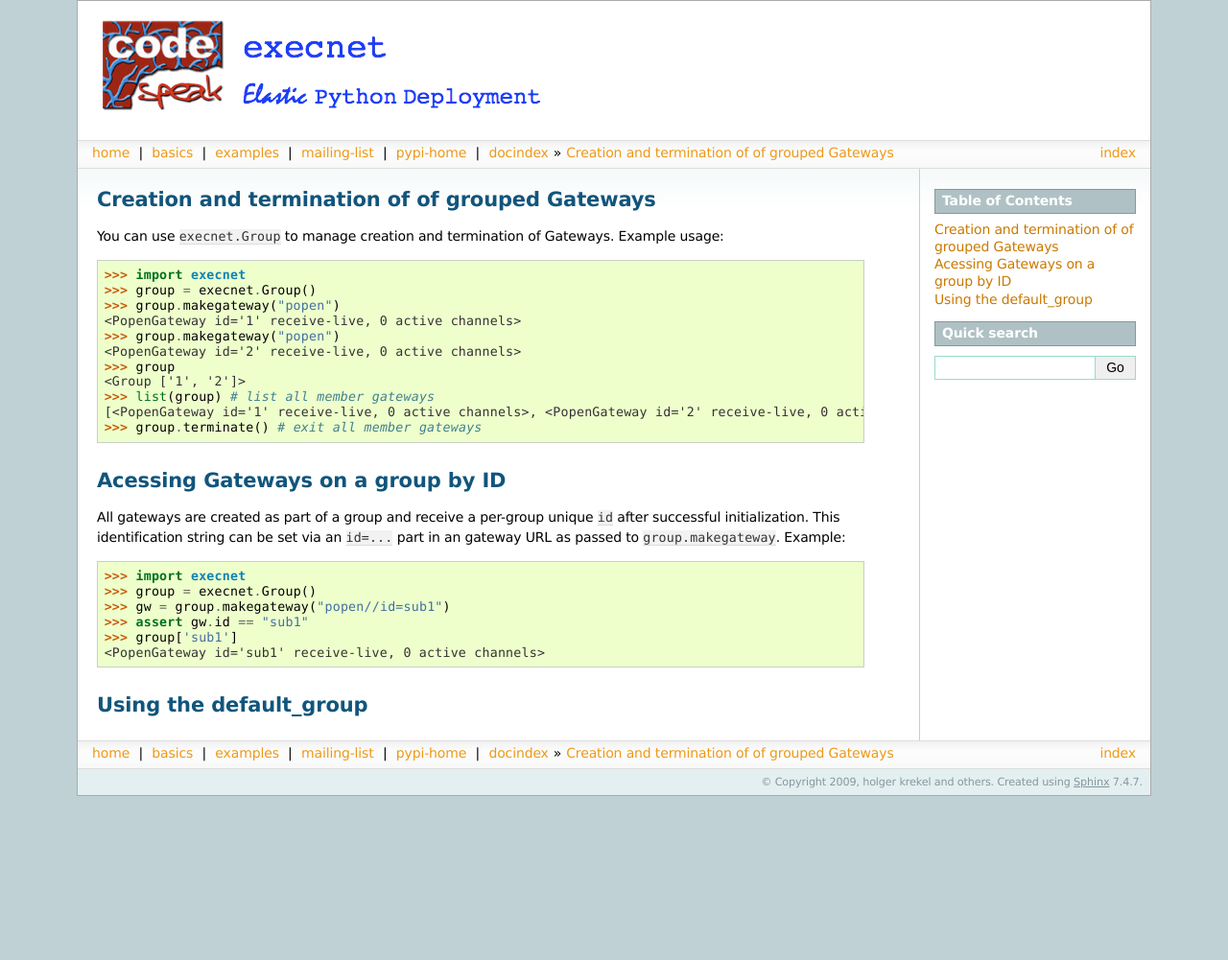
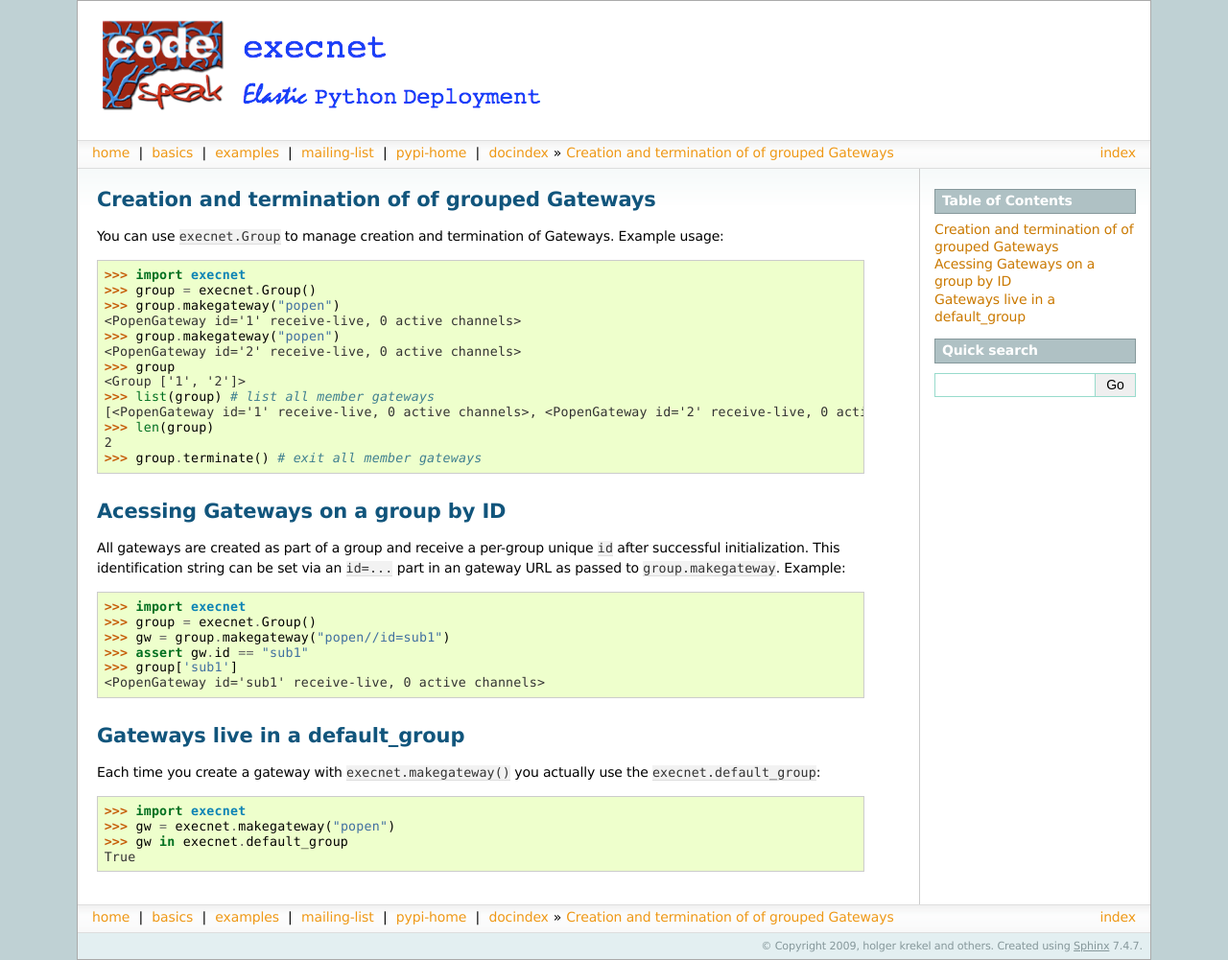
Before and after one commit to bryan-lunt/execnet, a Sphinx documentation site: the page built from doc/example/test_group.txt, in a window 1280 px wide. Shown: the whole page at 96% size. Built offline with Sphinx 7.4.7, drawn with Linux system fonts in a browser that asks for light colours; before the commit the page ends 900 px from its top, so only the background shows below that.

Commit message:
enhance docs, add __len__ and __iter__ to groups

```diff
--- a/doc/_templates/indexsidebar.html
+++ b/doc/_templates/indexsidebar.html
@@ -7,7 +7,8 @@
   released versions in the <a href="http://pypi.python.org/pypi/execnet">Python
     Package Index</a>.</p>
 {% else %}
-<p>Current version: <b>{{ version }}</b></p>
+<p>Current: <b>{{ version }}</b>
+[<a href="{{ pathto('changelog') }}">Changes</a>]</p>
 <p>Get execnet from the <a href="http://pypi.python.org/pypi/execnet">Python Package
 Index</a>, or install it with:</p>
 <pre>easy_install -U execnet</pre>
@@ -17,5 +18,4 @@ Index</a>, or install it with:</p>
 
 <p>Join <a href="http://codespeak.net/mailman/listinfo/execnet-dev">
   execnet-dev mailing list </a></p>
-<p><a href="http://www.bitbucket.org/hpk42/execnet/issues/">open an issue</a>.</p>
 <p>come to <tt>#pylib</tt> on FreeNode</p>
--- a/doc/conf.py
+++ b/doc/conf.py
@@ -45,9 +45,10 @@ copyright = '2009, holger krekel and others'
 # built documents.
 #
 # The short X.Y version.
-version = '1.0'
+import execnet
+version = execnet.__version__
 # The full version, including alpha/beta/rc tags.
-release = '1.0.0alpha'
+release = execnet.__version__
 
 # The language for content autogenerated by Sphinx. Refer to documentation
 # for a list of supported languages.
@@ -94,7 +95,8 @@ pygments_style = 'sphinx'
 html_theme = 'sphinxdoc'
 
 #html_index = 'index.html'
-#html_sidebars = {'index': 'indexsidebar.html',
+html_sidebars = {'index': 'indexsidebar.html',
+}
 #                 'basics': 'indexsidebar.html',
 #}
 #html_additional_pages = {'index': 'index.html'}
--- a/doc/example/test_group.txt
+++ b/doc/example/test_group.txt
@@ -14,6 +14,8 @@ termination of Gateways.  Example usage::
     <Group ['1', '2']>
     >>> list(group) # list all member gateways
     [<PopenGateway id='1' receive-live, 0 active channels>, <PopenGateway id='2' receive-live, 0 active channels>]
+    >>> len(group)
+    2
     >>> group.terminate() # exit all member gateways
 
 Acessing Gateways on a group by ID
@@ -31,5 +33,14 @@ in an gateway URL as passed to ``group.makegateway``. Example::
     >>> group['sub1']
     <PopenGateway id='sub1' receive-live, 0 active channels>
 
-Using the default_group
+
+Gateways live in a default_group
 ------------------------------------------------------
+
+Each time you create a gateway with ``execnet.makegateway()``
+you actually use the ``execnet.default_group``::
+
+    >>> import execnet
+    >>> gw = execnet.makegateway("popen")
+    >>> gw in execnet.default_group
+    True
```
Also changed, not shown: 3 other files.
